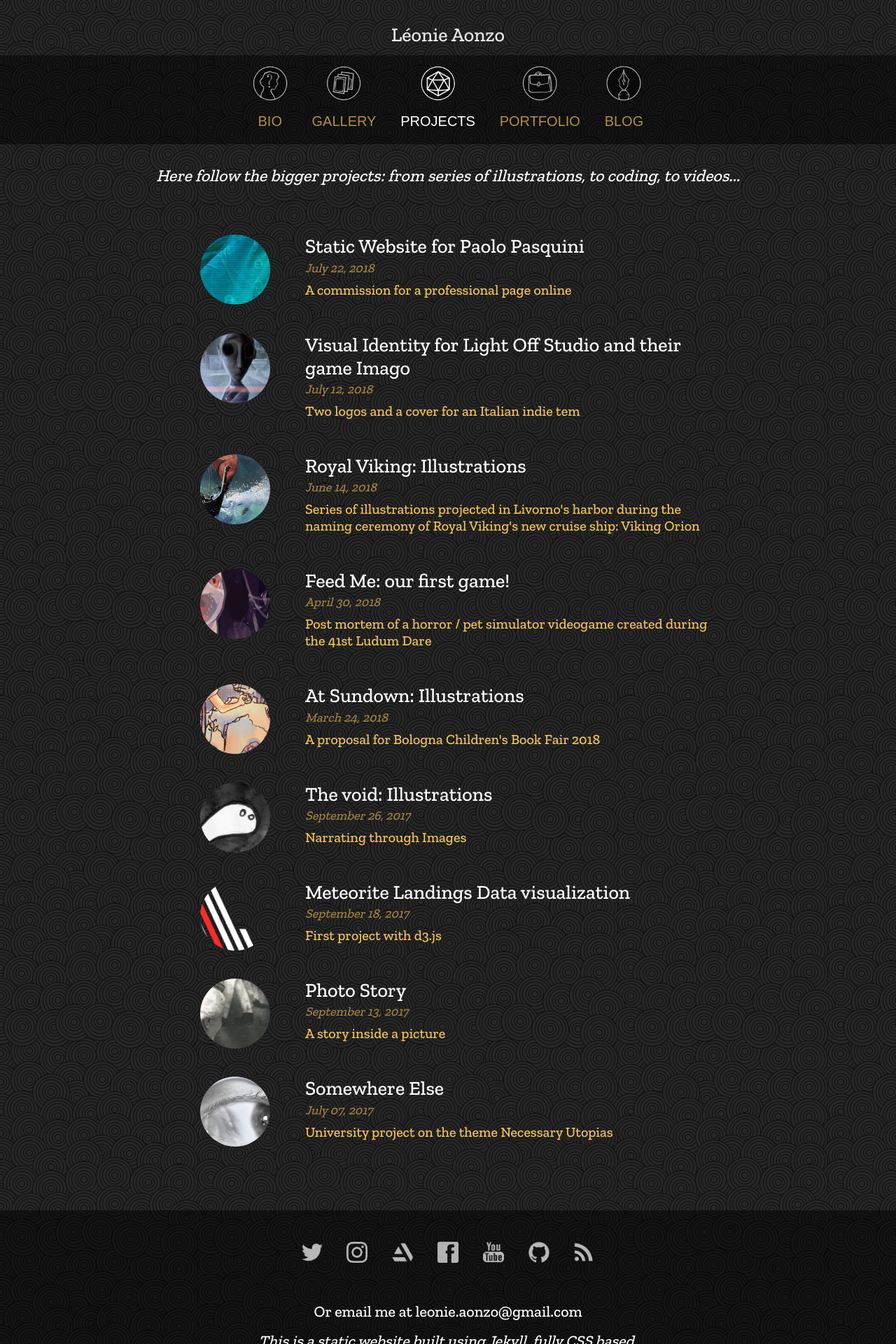
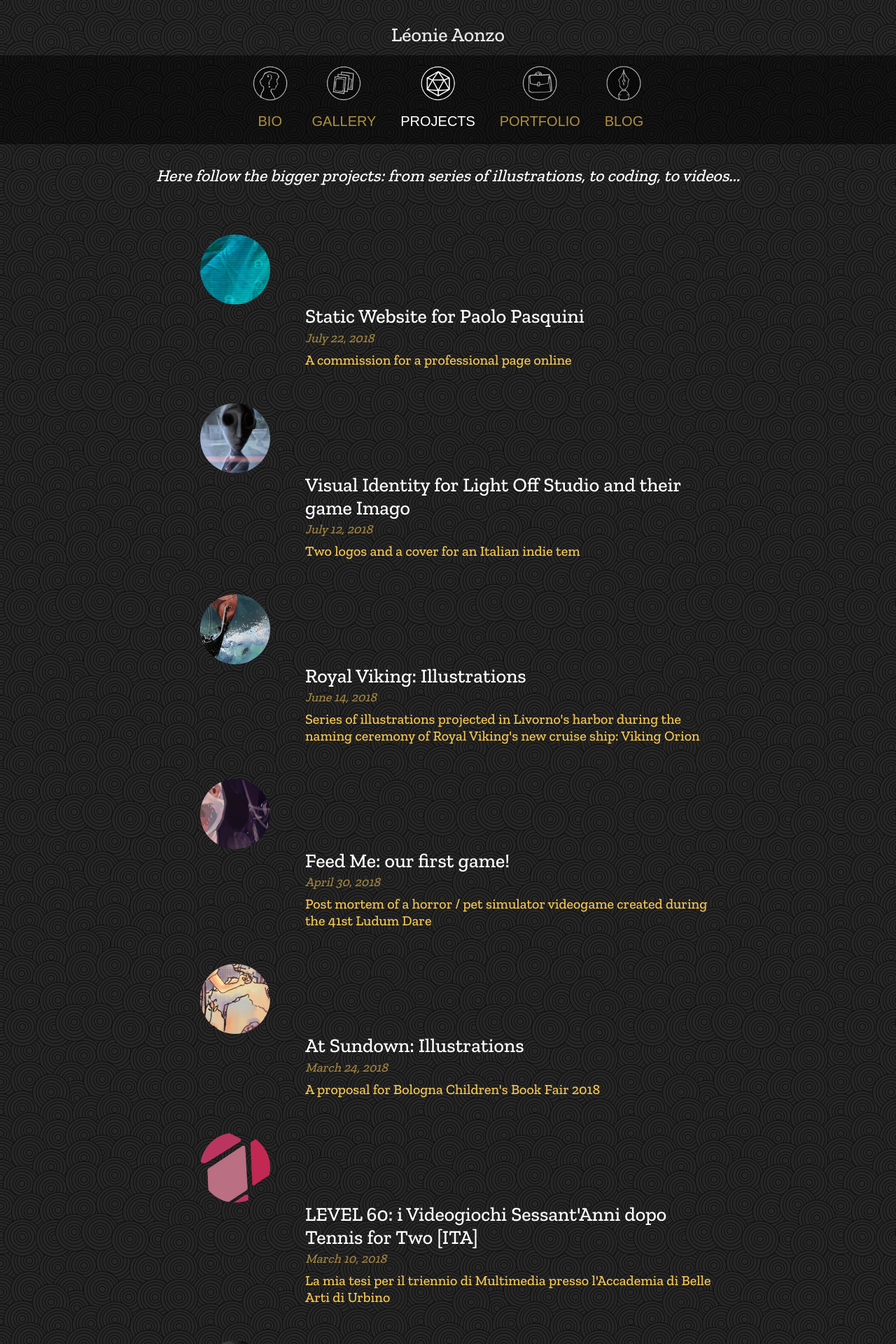
Before and after one commit to pirodaes/pirodaes.github.io, a Jekyll site: the page built from projects.html, in a window 1280 px wide. Shown: the top 1920 px of the page at 70% size. Built offline with Jekyll 4.4.1, drawn with Linux system fonts in a browser that asks for light colours; some web fonts are replaced.

Commit message:
articolo tesi

```diff
--- /dev/null
+++ b/_posts/2018-03-10-level-60.md
@@ -0,0 +1,51 @@
+---
+layout: post
+title:  "LEVEL 60: i Videogiochi Sessant'Anni dopo Tennis for Two [ITA]"
+date:  10/03/2018
+categories: project
+post-header: "2018-03-10.png"
+info: "La mia tesi per il triennio di Multimedia presso l'Accademia di Belle Arti di Urbino"
+facebook-img: "posts/2018-03-10-1.jpg"
+
+---
+<i>Il numero di videogiocatori in tutto il mondo ha toccato i due miliardi. Il valore dell'industria dei videogiochi si appresta a raggiungere i cento miliardi di dollari. <br/>
+<i>Quali sono le ragioni del successo incondizionato dei videogiochi? In che modo essi condizionano i loro utenti? Ci stiamo davvero affacciando su un "secolo ludico"?
+
+Con questi interrogativi si apre la mia tesi di laurea triennale "LEVEL 60: i Videogiochi Sessant'anni dopo Tennis for Two".
+
+
+<a href="{{baseurl}}/pdf/level60-leonie-aonzo.pdf">-> Segui questo link per visualizzare la versione completa.</a>
+
+<img class="post-img" src="{{ site.baseurl }}/img/posts/2018-03-10-1.jpg" />
+
+
+<h2>Un'introduzione al lavoro</h2>
+Con questo progetto mi sono laureata l'8 marzo 2018 dall'Accademia di Belle Arti di Urbino. Frutto del lavoro - più o meno concentrato - di circa un anno, questa ricerca affronta il tema dei videogiochi da più prospettive. <br/>
+
+Dopo una breve introduzione storica, nella prima parte si affrontano le problematiche legate alla definizione e alla struttura di questo medium multiforme. <br/>
+Nella parte centrale, cardine del lavoro, predomina un approccio sociologico: si prendono in esame gli aspetti più controversi o inesplorati della relazione tra giocatore e videogioco. <br/>
+Infine la terza parte è dedicata alle applicazioni dei videogiochi al di là del mondo dell'intrattenimento, con uno sguardo al futuro.
+<br/>
+
+<img class="post-img" src="{{ site.baseurl }}/img/posts/2018-03-10-3.jpg" />
+<img class="post-img" src="{{ site.baseurl }}/img/posts/2018-03-10-4.jpg" />
+
+<h2>La progettazione grafica</h2>
+Oltre alla scrittura, ogni studente si occupa anche dell'impaginazione della propria tesi, di cui ha piena libertà. <br/>
+Il materiale richiesto per la laurea in Nuove Tecnologie dell'Arte consisteva, oltre che della tesi, anche di un progetto artistico pratico e di un portfolio. Questi progetti aggiuntivi sono stati presentati seguendo l'identità visiva di Level 60.
+
+<img class="post-img-side" src="{{ site.baseurl }}/img/posts/2018-03-10-2.jpg" />
+<img class="post-img-side" src="{{ site.baseurl }}/img/posts/2018-03-10-5.png" />
+
+Il progetto grafico è stato sviluppato interamente con software open source: la suite <a href="https://www.libreoffice.org/">Libre Office</a> ed <a href="https://inkscape.org/en/">Inkscape</a>. La stampa è stata affidata al servizio online <a href="https://www.pixartprinting.it/">Pixartprinting</a>, con ottimi risultati. <br/> <br/>
+Il lavoro è stato molto apprezzato ed ha ricevuto il massimo dei voti.
+
+
+<h2>L'incognita di una "seconda edizione"</h2>
+
+L'esitazione di qualche mese nello scrivere questo articolo è dovuta alla volontà, poi abbandonata, di organizzare una campagna di crowdfunding per pubblicare indipendentemente Level 60. In questo tempo ho modificato il testo originale con diverse correzioni e ampliamenti (inclusi nella versione qui pubblicata). Nonostante il cambio di rotta, sono ancora disponibile a fornire a chi lo desidera una copia fisica di Level 60. Se siete interessati, fatemelo sapere! <br/>
+
+<div class="video">
+  <h2>Video trailer realizzato per la campagna di crowdfunding</h2>
+  <iframe src="//www.youtube.com/embed/C9ZTTUL0Tv0" frameborder="0" allowfullscreen></iframe>
+</div>
--- a/css/main.css
+++ b/css/main.css
@@ -213,7 +213,8 @@
 h2,h4 {
   font-weight: lighter;
   font-size: 30px;
-  color: #f3c553
+  color: #f3c553;
+  clear: both
 }
 
 .caption h2,.image-info h2,.post-list h2,.site-title h2 {
@@ -268,7 +269,7 @@
 .post-img-side {
   width: 40%;
   float: left;
-  margin: 20px 40px 20px 0
+  margin: 20px 10% 20px 0
 }
 
 .date {
```
Also changed, not shown: img/posts/2018-03-10-1.jpg (added), img/posts/2018-03-10-2.jpg (added), img/posts/2018-03-10-3.jpg (added), img/posts/2018-03-10-4.jpg (added), img/posts/2018-03-10.png (added), 3 other files.
